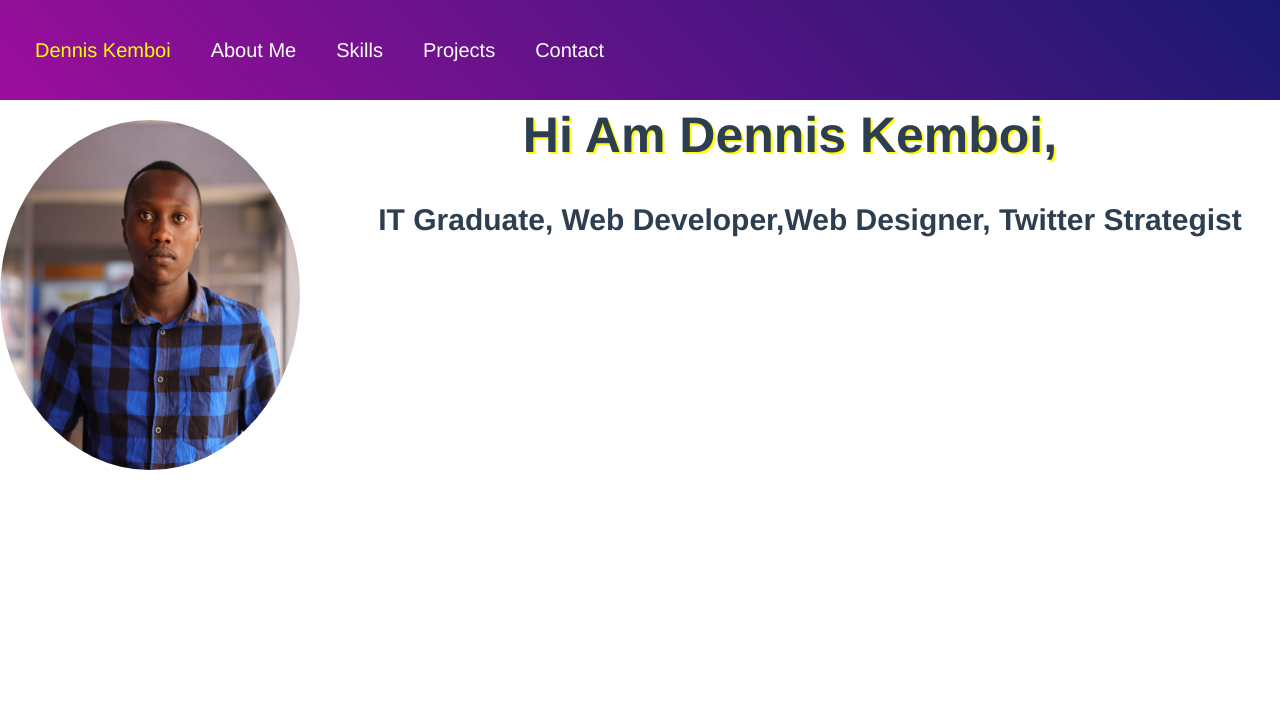
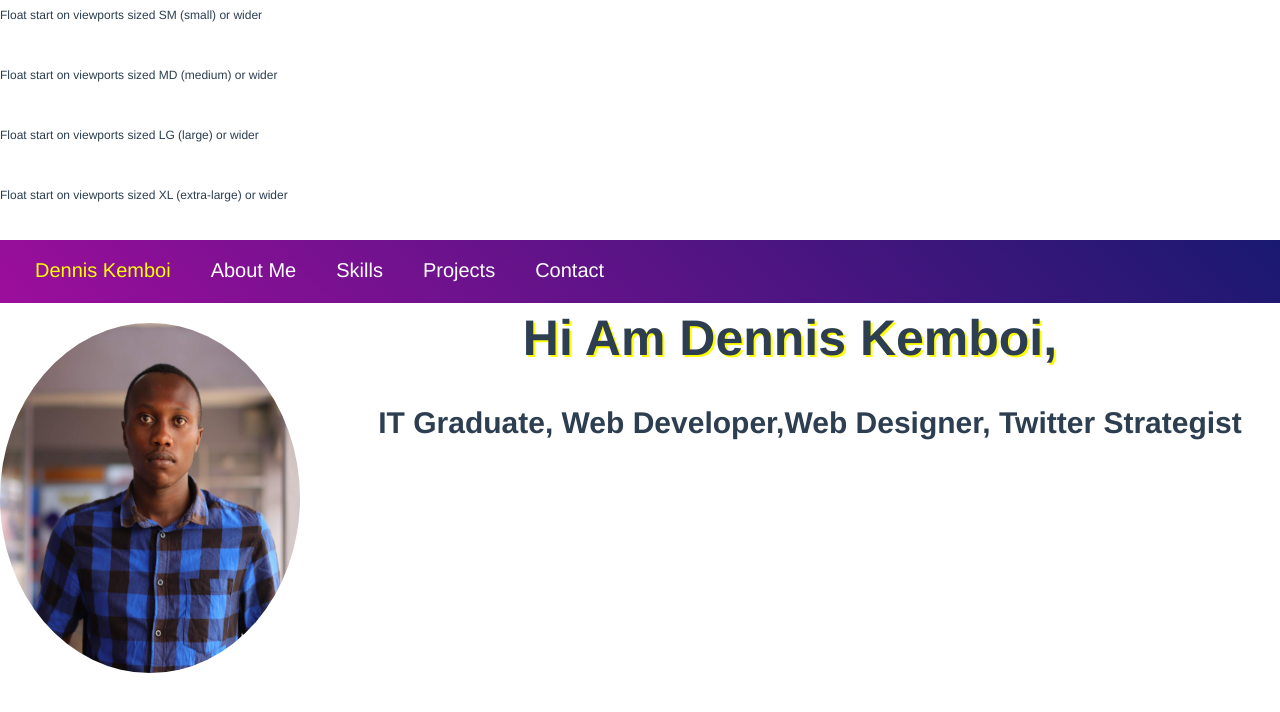
Before and after one commit to Developer-Dennis/densite, a Vue app: page / in a window 1280 px wide. Shown: the top 712 px of the page. Built offline with nearby package versions, Linux system fonts and the light colour scheme.

Commit message:
Added link

```diff
--- a/src/App.vue
+++ b/src/App.vue
@@ -1,10 +1,16 @@
 <template>
+  <div class="float-sm-start">Float start on viewports sized SM (small) or wider</div><br>
+<div class="float-md-start">Float start on viewports sized MD (medium) or wider</div><br>
+<div class="float-lg-start">Float start on viewports sized LG (large) or wider</div><br>
+<div class="float-xl-start">Float start on viewports sized XL (extra-large) or wider</div><br>
   <nav>
+    <div class="nav-link">
     <router-link to="/">Dennis Kemboi</router-link>
     <router-link to="/about">About Me</router-link>
     <router-link to="/skills">Skills</router-link>
     <router-link to="/projects">Projects</router-link>
     <router-link to="/contact">Contact</router-link>
+    </div>
   </nav>
   <router-view/>
 </template>
@@ -38,4 +44,23 @@ nav a {
 nav a.router-link-exact-active {
   color: yellow;
 }
+
+
+@media only screen and (max-width:500px){
+  .nav{
+    position: relative;
+    width: 100%;
+    height: 120px;
+    margin-bottom: 8px;
+  }
+  .nav-links{
+        display: flex;
+        flex-direction: column;
+        position: absolute;
+        text-align: center;
+        width: 100%;
+        left: -100%;
+        transition: 0.5s all;
+    }
+}
 </style>
```
